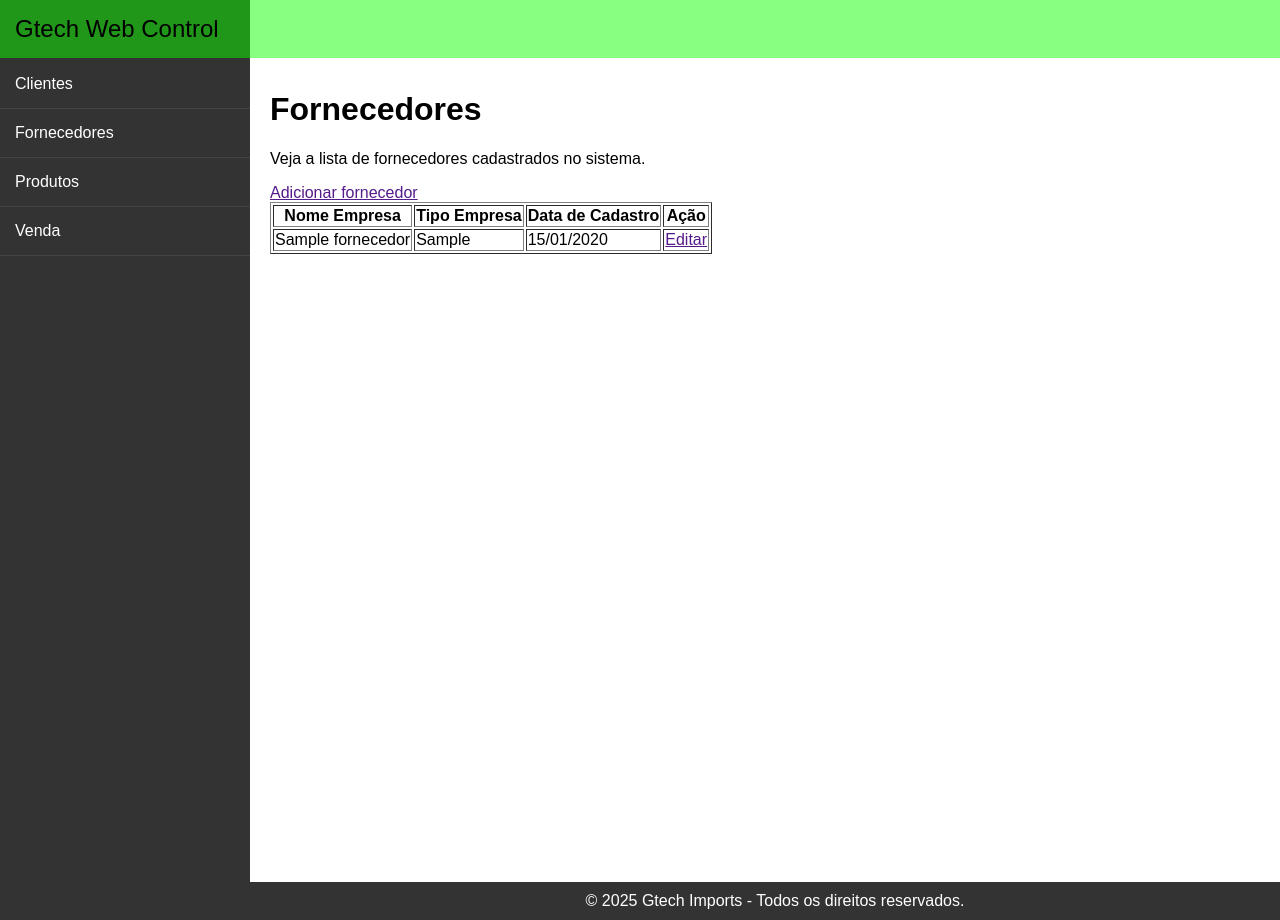
After one commit to mitojsdev/gtechweb_2.0, a Django app: page /fornecedores/ in a window 1280 px wide. The commit adds this page. Run offline with Django 5.2, Linux system fonts and the light colour scheme; tables that the repository leaves empty hold one stand-in row (values such as "Sample post").

Commit message:
adicionada função de exibir fornecedores

```diff
--- a/gtechwebs/templates/gtechwebs/base.html
+++ b/gtechwebs/templates/gtechwebs/base.html
@@ -115,7 +115,7 @@
     <nav class="menu">
         <ul>
             <li><a href="{% url 'clientes' %}">Clientes</a></li>
-            <li><a href="">Fornecedores</a></li>
+            <li><a href="{% url 'fornecedores' %}">Fornecedores</a></li>
             <li>
                 <a href="">Produtos</a>
                 <ul class="submenu">
--- /dev/null
+++ b/gtechwebs/templates/gtechwebs/fornecedores.html
@@ -0,0 +1,35 @@
+{% extends 'gtechwebs/base.html' %}
+
+{% block title %}Fornecedores - Gtech Web Control{% endblock %}
+
+{% block content %}
+    <main>
+        <h1>Fornecedores</h1>
+        <p>Veja a lista de fornecedores cadastrados no sistema.</p>
+        <a href="">Adicionar fornecedor</a>
+        {% if fornecedores %}
+            <table border="1">
+                <thead>
+                    <tr>
+                        <th>Nome Empresa</th>
+                        <th>Tipo Empresa</th>
+                        <th>Data de Cadastro</th>
+                        <th>Ação</th>
+                    </tr>
+                </thead>
+                <tbody>
+                    {% for fornecedor in fornecedores %}
+                        <tr data-id="{{ fornecedor.id_fornecedor }}">
+                            <td>{{ fornecedor.nome_empresa }}</td>
+                            <td>{{ fornecedor.tipo_empresa }}</td>
+                            <td>{{ fornecedor.data_cadastro|date:"d/m/Y" }}</td>
+                            <td><a href="">Editar</a></td>
+                        </tr>
+                    {% endfor %}
+                </tbody>
+            </table>
+        {% else %}
+            <p>Nenhum fornecedor cadastrado.</p>
+        {% endif %}
+    </main>
+{% endblock %}
--- a/gtechwebs/urls.py
+++ b/gtechwebs/urls.py
@@ -6,4 +6,5 @@ urlpatterns = [
     path('clientes/', views.clientes, name='clientes'),
     path('new_cliente/', views.new_cliente, name='new_cliente'),
     path('edit_cliente/<int:id_cliente>/', views.edit_cliente, name='edit_cliente'),
+    path('fornecedores/', views.fornecedores, name='fornecedores'),
 ]
--- a/gtechwebs/views.py
+++ b/gtechwebs/views.py
@@ -2,7 +2,7 @@ from django.shortcuts import render
 from django.http import HttpResponseRedirect, Http404
 from django.urls import reverse
 from . forms import ClienteForm
-from . models import TbCliente
+from . models import TbCliente, TbFornecedor
 
 
 # Create your views here.
@@ -42,3 +42,11 @@ def edit_cliente(request, id_cliente):
             return HttpResponseRedirect(reverse('clientes'))
     context = {'cliente': cli, 'form': form}
     return render(request, 'gtechwebs/edit_cliente.html', context)
+
+def fornecedores(request):
+    """Página de fornecedores."""
+    fornecedores = TbFornecedor.objects.all()
+    context = {
+        'fornecedores': fornecedores
+    }
+    return render(request, 'gtechwebs/fornecedores.html', context)
```
